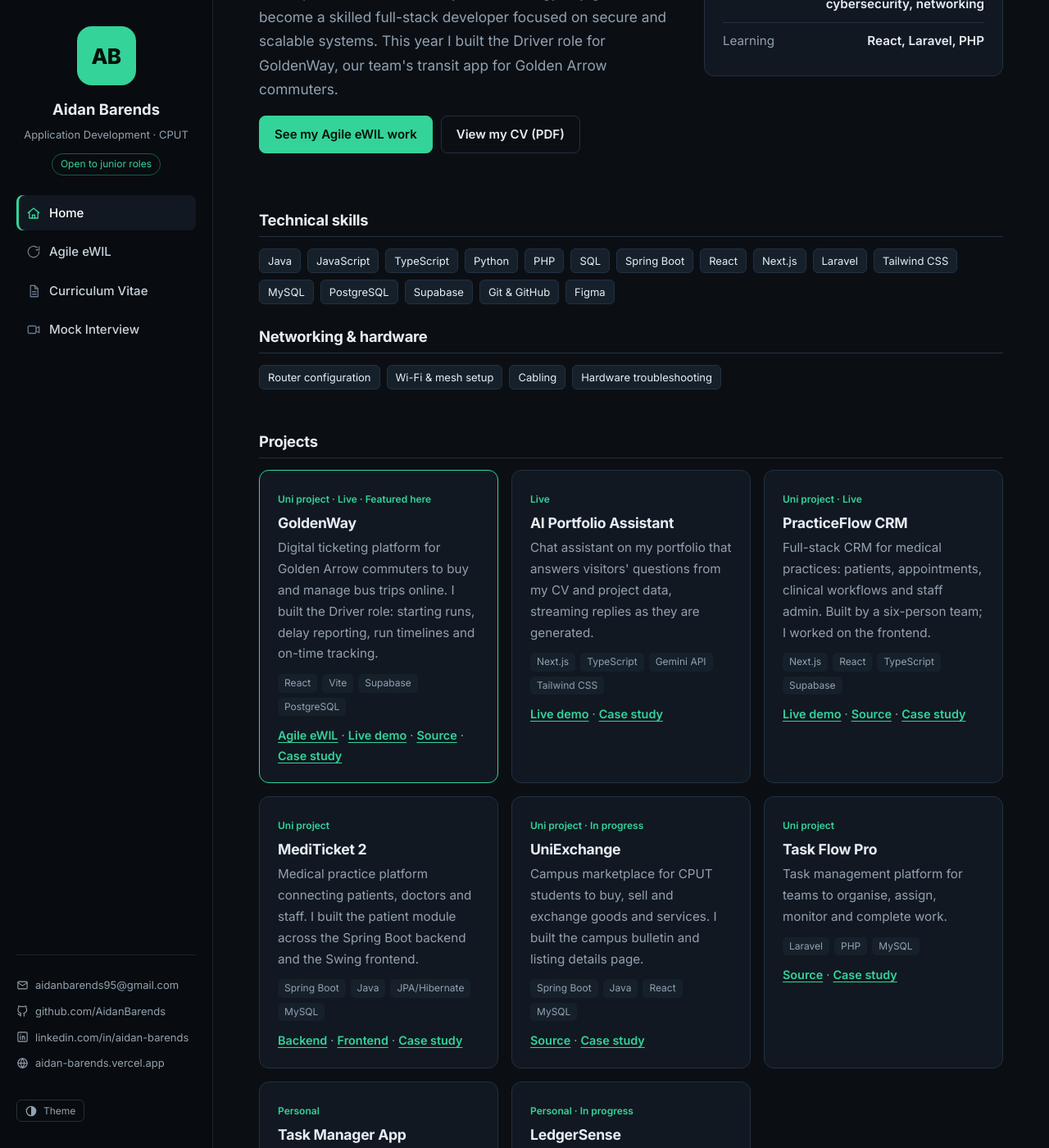
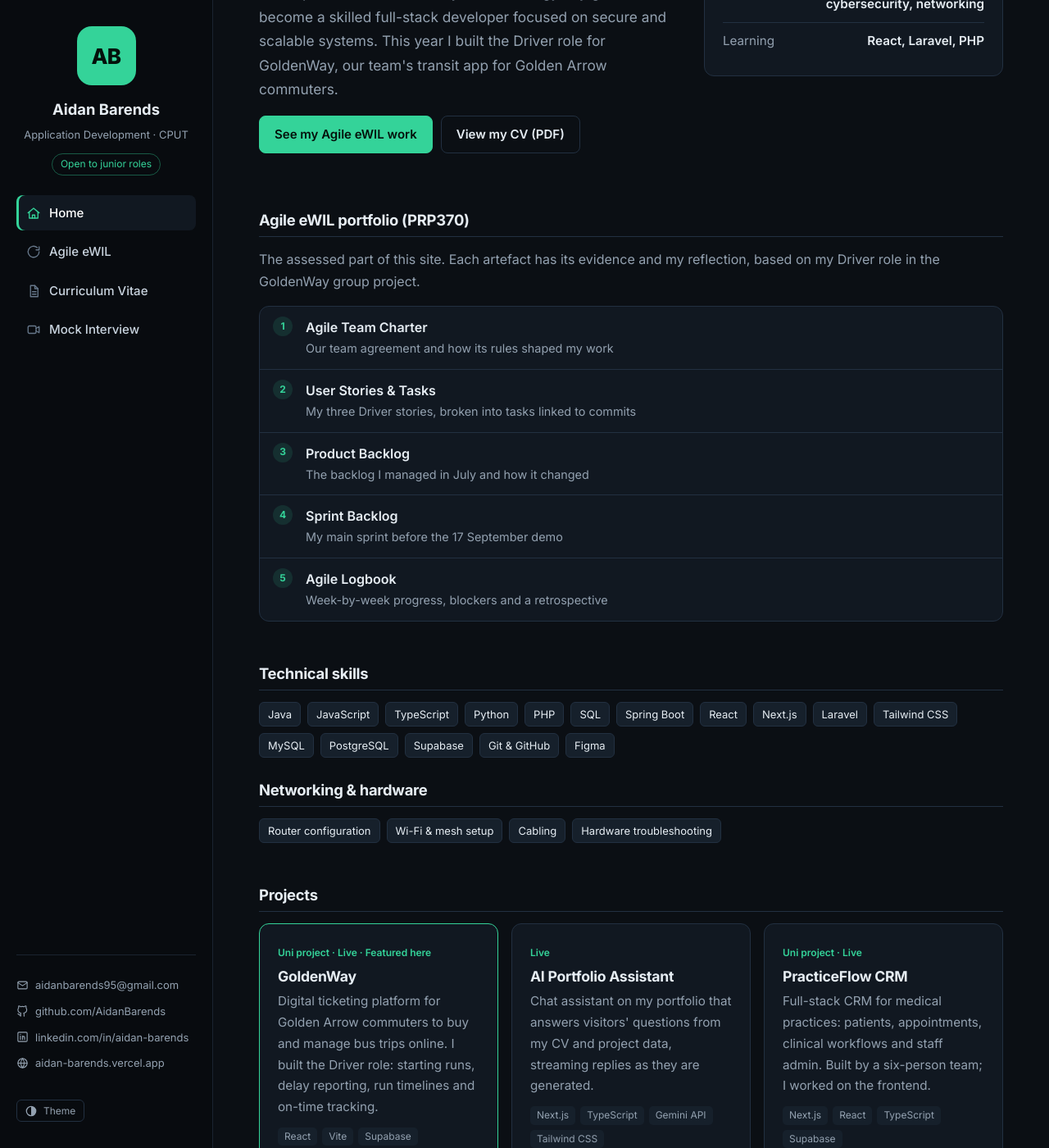
Before and after one commit to AidanBarends/portfolio, a Jekyll site: the page built from index.md, in a window 1280 px wide and 1400 px high, scrolled down 257 px. Shown: the whole window at 82% size. Built offline with Jekyll 4.4.1, drawn with Linux system fonts in a browser that asks for light colours.

Commit message:
Add artefact links to homepage and tidy pages

```diff
--- a/assets/css/style.css
+++ b/assets/css/style.css
@@ -152,6 +152,16 @@ h4 { font-size: .95rem; font-weight: 700; margin: 1.4em 0 .5em; }
 .project .links { margin-top: 12px; font-size: .9rem; color: var(--muted); }
 .project .links a { font-weight: 600; }
 
+/* Home: numbered links to the five Agile artefacts */
+.artefacts { list-style: none; margin: 0; padding: 0; counter-reset: artefact; border: 1px solid var(--border); border-radius: var(--radius); background: var(--surface); overflow: hidden; }
+.artefacts li { counter-increment: artefact; border-bottom: 1px solid var(--border); }
+.artefacts li:last-child { border-bottom: 0; }
+.artefacts a, .artefacts a:visited { display: grid; grid-template-columns: 28px 1fr; column-gap: 12px; padding: 12px 16px; color: var(--text); text-decoration: none; }
+.artefacts a::before { content: counter(artefact); grid-row: span 2; align-self: start; display: grid; place-items: center; width: 24px; height: 24px; border-radius: 50%; background: var(--accent-soft); color: var(--accent); font-size: 12px; font-weight: 700; }
+.artefacts a:hover { background: var(--surface-2); }
+.artefacts b { font-weight: 600; }
+.artefacts span { color: var(--muted); font-size: .9rem; }
+
 /* ---------- Agile page ---------- */
 /* Contribution figures */
 .figures { list-style: none; margin: 0 0 8px; padding: 0; display: grid; grid-template-columns: repeat(auto-fit, minmax(150px, 1fr)); border: 1px solid var(--border); border-radius: var(--radius); background: var(--surface); overflow: hidden; }
--- a/index.md
+++ b/index.md
@@ -23,6 +23,18 @@ description: Digital portfolio of Aidan Barends, Application Development student
       <li><span>Learning</span><strong>React, Laravel, PHP</strong></li>
     </ul>
   </aside>
+</section>
+
+<section class="section" aria-labelledby="agile-h">
+  <h2 class="bar" id="agile-h">Agile eWIL portfolio (PRP370)</h2>
+  <p class="muted">The assessed part of this site. Each artefact has its evidence and my reflection, based on my Driver role in the GoldenWay group project.</p>
+  <ol class="artefacts">
+    <li><a href="agile.html#charter"><b>Agile Team Charter</b><span>Our team agreement and how its rules shaped my work</span></a></li>
+    <li><a href="agile.html#stories"><b>User Stories &amp; Tasks</b><span>My three Driver stories, broken into tasks linked to commits</span></a></li>
+    <li><a href="agile.html#product-backlog"><b>Product Backlog</b><span>The backlog I managed in July and how it changed</span></a></li>
+    <li><a href="agile.html#sprint-backlog"><b>Sprint Backlog</b><span>My main sprint before the 17 September demo</span></a></li>
+    <li><a href="agile.html#logbook"><b>Agile Logbook</b><span>Week-by-week progress, blockers and a retrospective</span></a></li>
+  </ol>
 </section>
 
 <section class="section" aria-labelledby="skills-h">
```
Also changed, not shown: agile.md (+9 -9 lines), cv.md (+7 -9 lines), interview.md (+1 -3 lines), README.md.
